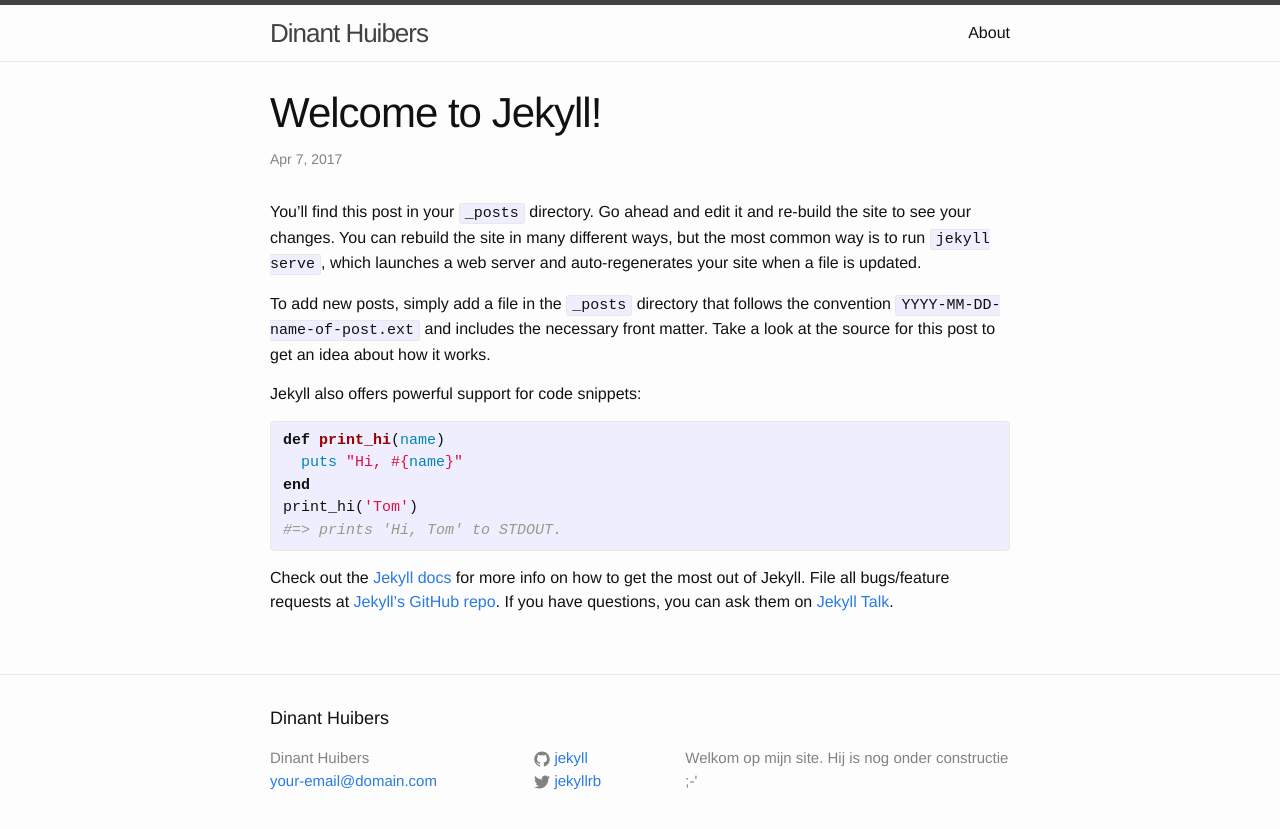
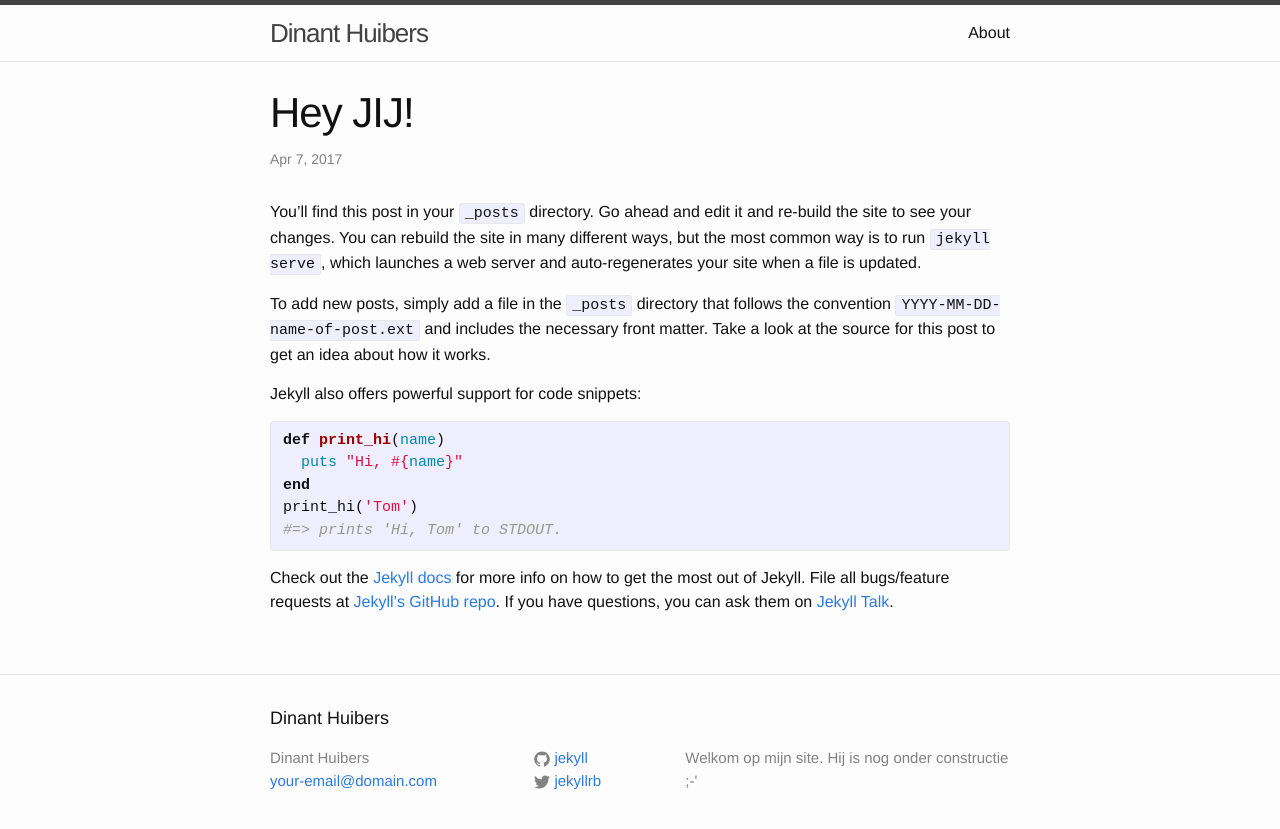
Before and after one commit to DinantHuibers/DinantHuibers.github.io, a Jekyll site: the page built from _posts/2017-04-07-welcome-to-jekyll.markdown, in a window 1280 px wide. Shown: the top 829 px of the page. Built offline with Jekyll 4.4.1, drawn with Linux system fonts in a browser that asks for light colours.

Commit message:
Update 2017-04-07-welcome-to-jekyll.markdown

```diff
--- a/_posts/2017-04-07-welcome-to-jekyll.markdown
+++ b/_posts/2017-04-07-welcome-to-jekyll.markdown
@@ -1,6 +1,6 @@
 ---
 layout: post
-title:  "Welcome to Jekyll!"
+title:  "Hey JIJ!"
 date:   2017-04-07 07:12:07 +0000
 categories: jekyll update
 ---
```
